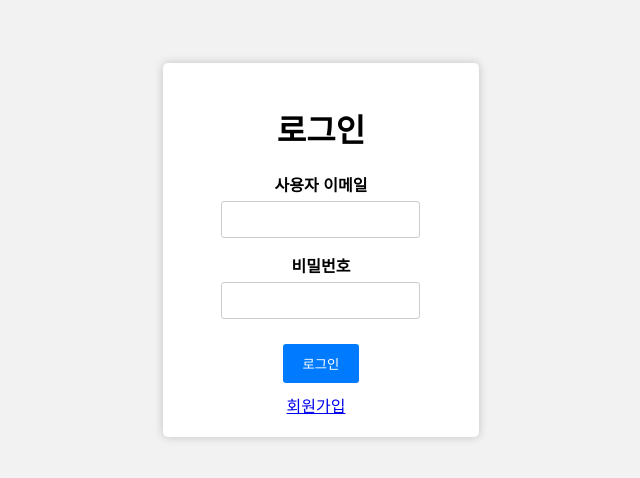
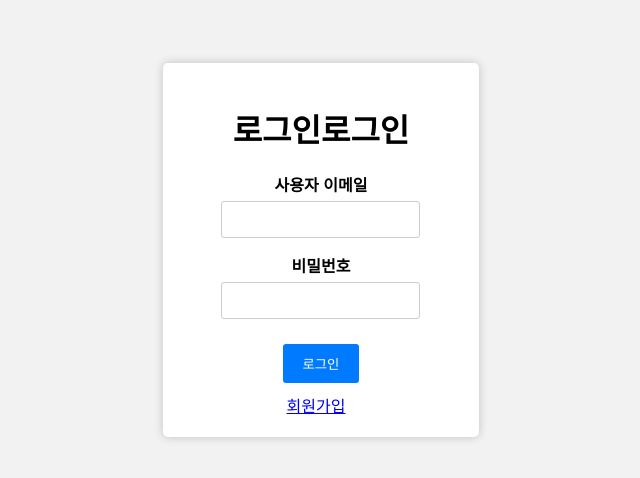
Before and after one commit to leezizon/loginShopMyP, a website: page views/gpt2.html in a window 1280 px wide. Shown: the part 150-628 px from the top of the page, without its empty margins (319-959 px from the left). Drawn offline with Linux system fonts and the light colour scheme.

Commit message:
seok commit test
commit test

```diff
--- a/views/gpt2.html
+++ b/views/gpt2.html
@@ -14,7 +14,7 @@
     justify-content: center;
     align-items: center;
     min-height: 100vh;
-  }
+    }
 
     .login-container {
         background-color: white;
@@ -58,7 +58,7 @@
 </head>
 <body>
     <div class="login-container">
-        <h1>로그인</h1>
+        <h1>로그인로그인</h1>
         <form id="login-form" method="POST" enctype="multipart/form-data">
             <div class="form-group">
                 <label for="email">사용자 이메일</label>
```
